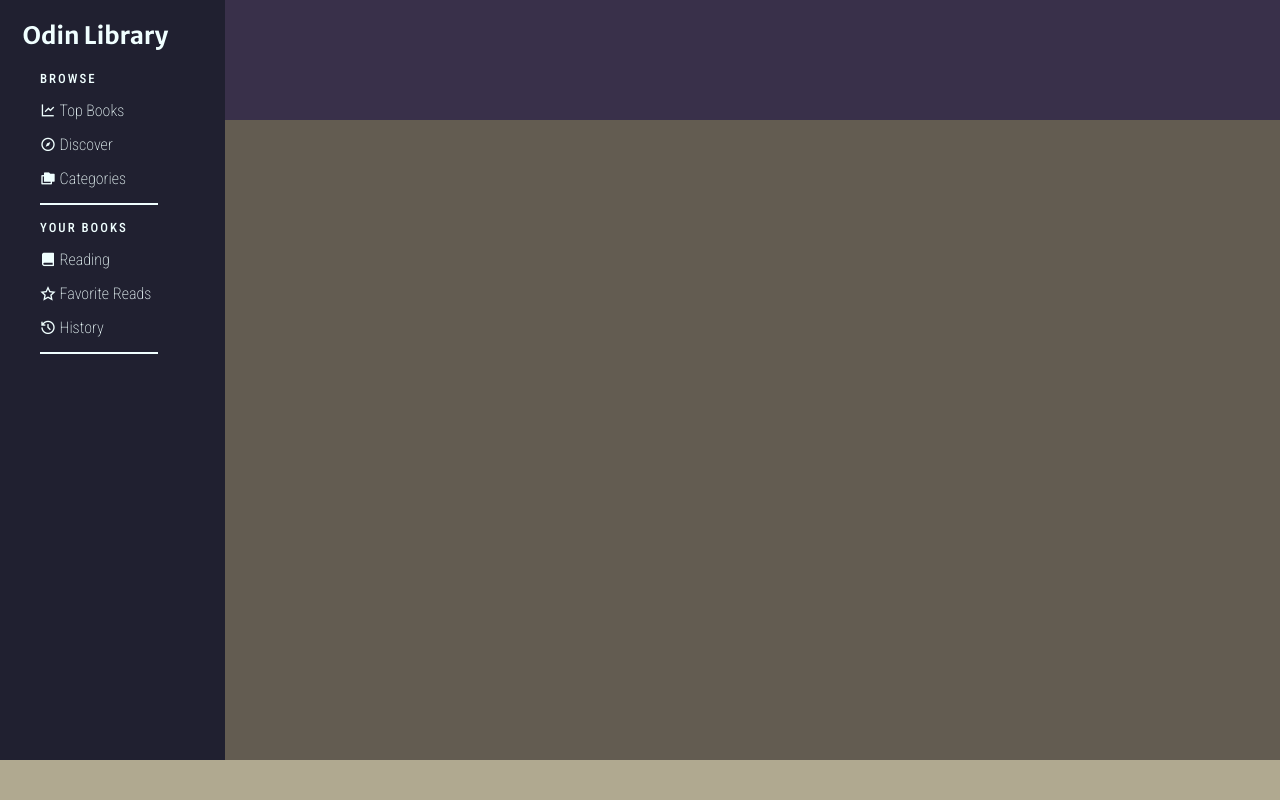
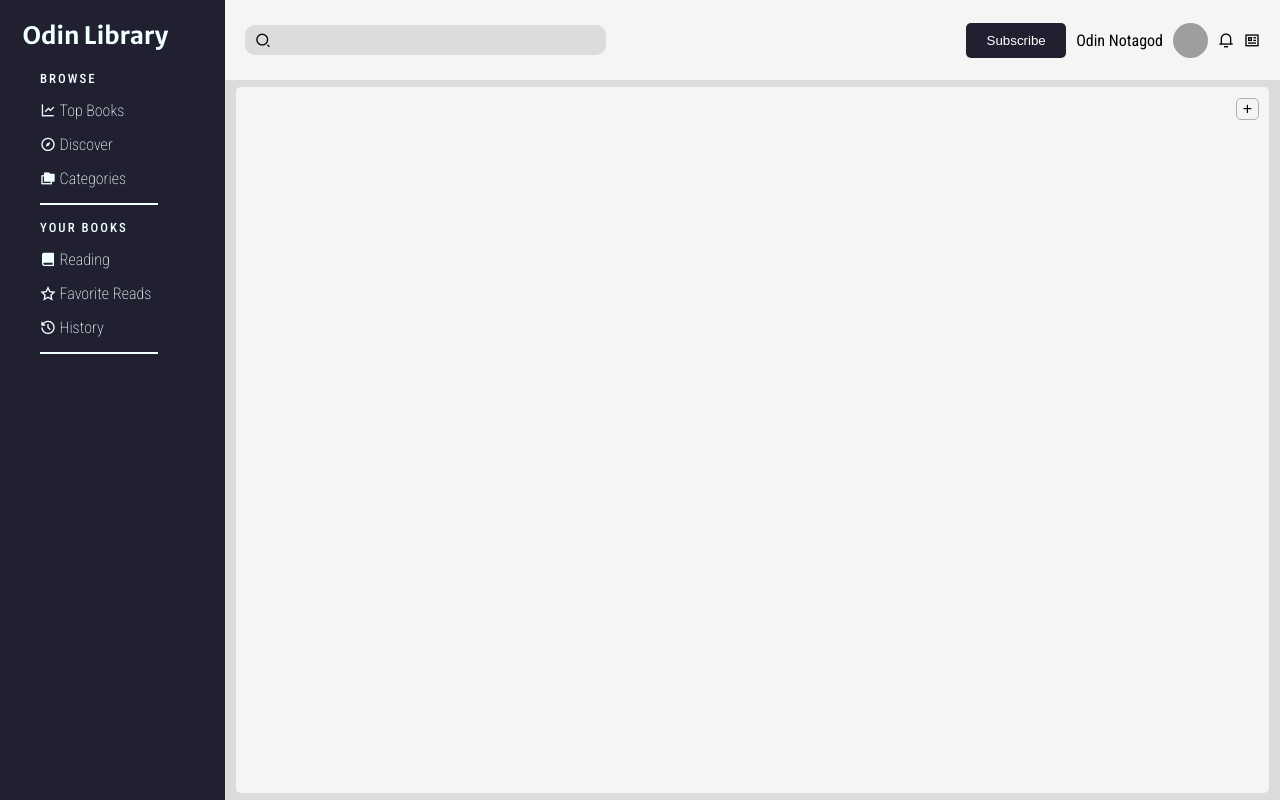
Before and after one commit to NassimNaoui/odin-library, a plain HTML site: page index.html in a window 1280 px wide. Drawn offline with nearby package versions, Linux system fonts and the light colour scheme; grey boxes are pictures that could not be loaded.

Commit message:
finalisation template

```diff
--- a/index.html
+++ b/index.html
@@ -9,7 +9,21 @@
 </head>
 <body>
     <div class="container">
-        <header></header>
+        <header>
+            <div class="search-bar">
+                <i class="ri-search-2-line"></i>
+                <form action="">
+                    <input  type="search" placeholder="">
+                </form>
+            </div>
+            <div class="user-features">
+                <button class="sub">Subscribe</button>
+                <div>Odin Notagod</div>
+                <img class="avatar" src="https://avatars.githubusercontent.com/u/4441966?s=200&v=4">
+                <i class="ri-notification-3-line"></i>
+                <i class="ri-profile-line"></i>
+            </div>
+        </header>
         <aside>
             <h1 class="logo">Odin Library</h1>
             <div class="features">
@@ -27,8 +41,14 @@
                 </ul>
             </div>
         </aside>
-        <main></main>
-        <footer></footer>
+        <main>
+            <div class="main-container">
+                <div class="main-container-features">
+                    <button class="add" >+</button>
+                </div>
+                <div class="main-container-contents"></div>
+            </div>
+        </main>
     </div>
     <script src="script.js"></script>
 </body>
--- a/script.js
+++ b/script.js
@@ -0,0 +1,19 @@
+const myLibrary = []
+
+const book = (bookName, author, read, liked) => {
+    return {
+        bookName : bookName,
+        author : author,
+        read : read,
+        liked : liked
+    }
+}
+
+function addBookBtoLibrary (bookName, author, read, liked) {
+    newBook = book(bookName, author, read, liked)
+    return myLibrary.push(newBook)
+}
+
+addBookBtoLibrary('x','y', false, false)
+addBookBtoLibrary('Al quran', 'Allah', true, true)
+console.log(myLibrary)
--- a/style.css
+++ b/style.css
@@ -14,7 +14,7 @@ body {
     height: 100%;
     width: 100%;
     grid-template-columns: 225px 8fr;
-    grid-template-rows: 1.5fr 8fr 0.5fr;
+    grid-template-rows: 1fr 9fr;
 }
 
 /* -------------------- construction du aside -------------------- */
@@ -74,3 +74,105 @@ footer {
     background: #B0A990;
     grid-area: 3 / 1 / 4 / 3;
 }
+
+
+/* -------------- construction du header-------------- */
+
+header {
+    display: flex;
+    background-color: whitesmoke;
+    align-items: center;
+    justify-content: space-between;
+    padding-left: 20px;
+    padding-right: 20px;
+}
+
+.search-bar {
+    display: flex;
+    align-items: center;
+    gap: 5px;
+    border: none;
+    border-radius: 10px;
+    background-color: gainsboro;
+    width: 350px;
+    height: 30px;
+    padding-left: 10px;
+}
+
+/* .ri-search-2-line {
+    color: white;
+} */
+
+input {
+    border: none;
+    height: 30px;
+    width: 330px;
+    border-top-right-radius: 10px;
+    border-bottom-right-radius: 10px;
+    background-color: #dcdcdc;
+}
+
+.user-features {
+    display: flex;
+    gap: 10px;
+    align-items: center;
+}
+
+.sub {
+    background-color: #202030;
+    color: white;
+    height: 35px;
+    width: 100px;
+    border: none;
+    border-radius: 5px;
+}
+
+.sub:hover{
+    background-color: #39304A;
+}
+
+.avatar {
+    height: 35px;
+    width: 35px;
+    border-radius: 100%;
+    border: none;
+}
+
+
+/* -------------------- construction du main -------------------- */
+
+main {
+    background-color: #dcdcdc;
+    display: flex;
+    justify-content: center;
+    align-items: center;
+}
+
+.main-container {
+    background-color: whitesmoke;
+    width: 98%;
+    height: 98%;
+    border-radius: 5px ;
+    display: grid;
+    grid-template-rows: 0.5fr 9.5fr;
+}
+
+.main-container-features {
+    display: flex;
+    justify-content: right;
+    align-items: center;
+    margin: 1%;
+}
+
+.add {
+    border: solid 1px #B1B1B1;
+    font-weight: 500;
+    border-radius: 5px;
+    font-size: 1em;
+    background-color: whitesmoke;
+}
+
+.add:hover {
+    background-color: #202030;
+    color: whitesmoke;
+}
```
